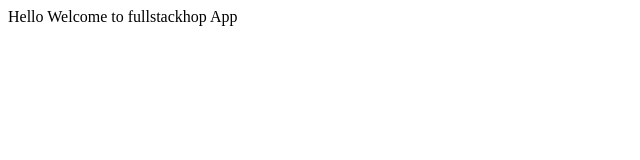
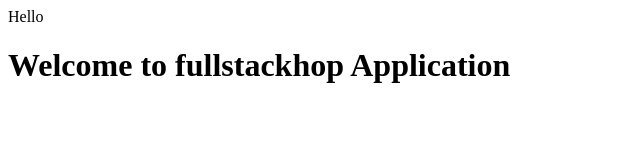
Before and after one commit to fullstackshop/fullstackshop.github.io, a plain HTML site: page index.html in a window 1280 px wide. Shown: the whole page, without its empty margins (0-640 px from the left). Drawn offline with Linux system fonts and the light colour scheme.

Commit message:
Update index.html

```diff
--- a/index.html
+++ b/index.html
@@ -1,4 +1,4 @@
 <html>
 <head>Hello</head>
-<body>Welcome to fullstackhop App</body>
+<body><h1>Welcome to fullstackhop Application</h1></body>
 </html>
```
